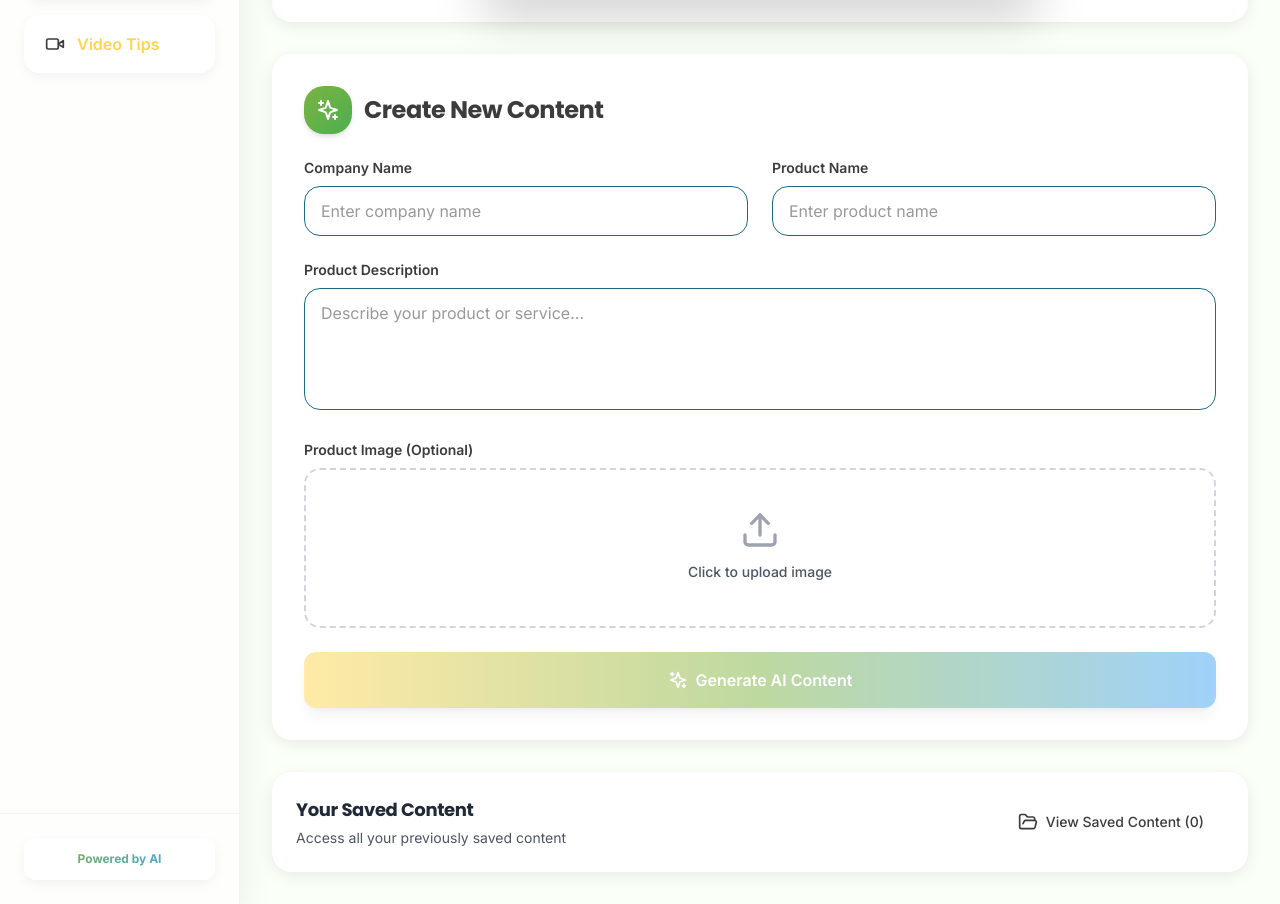
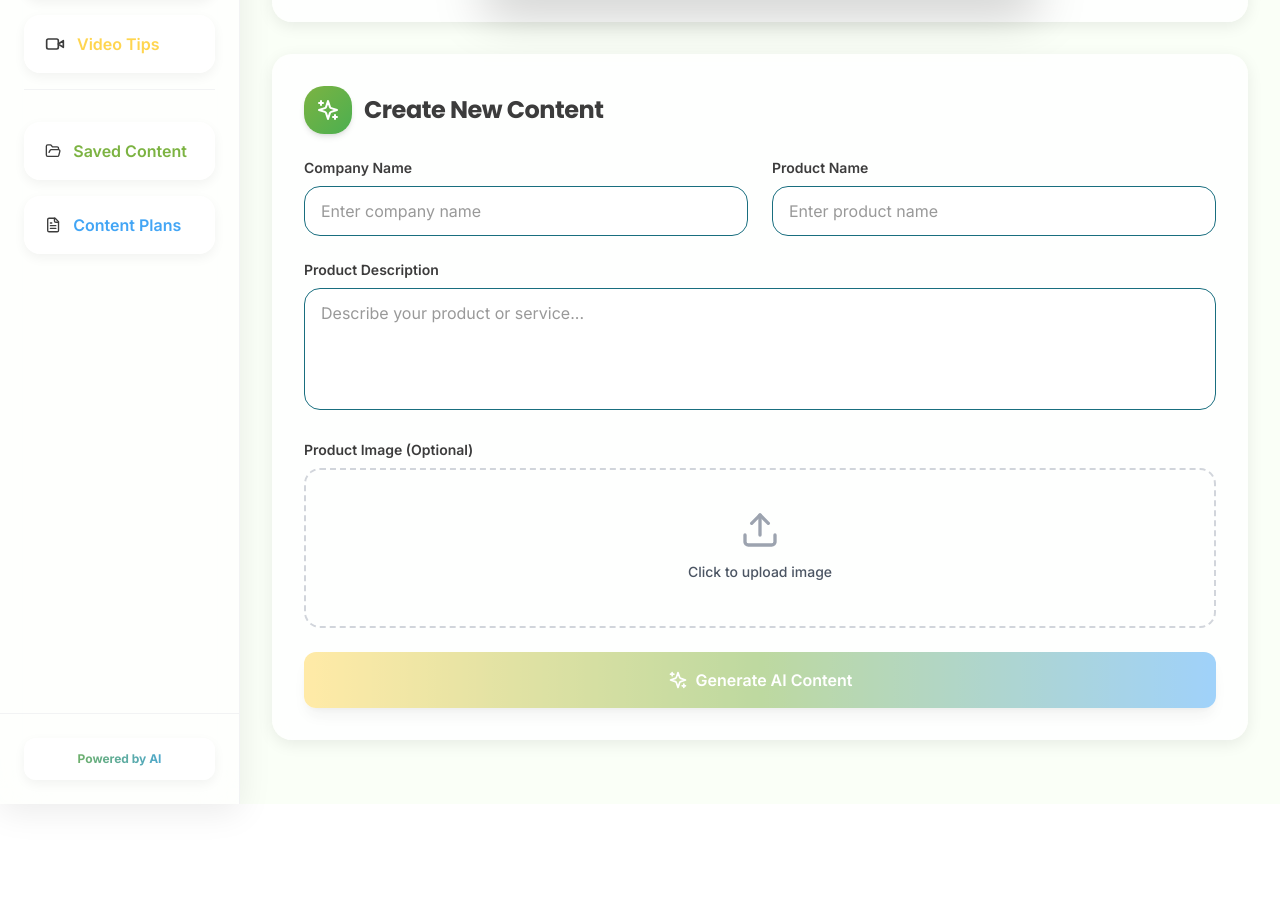
Before and after one commit to shivaanikrish-ops/boltdesign2, a React (Vite) app: page / in a window 1280 px wide. Shown: the part 402-1306 px from the top of the page. After the commit the page ends 1206 px from the top, so only its background shows below. Built offline with nearby package versions, Linux system fonts and the light colour scheme; no server answers; the database is empty.

Commit message:
Updated App.tsx

```diff
--- a/src/App.tsx
+++ b/src/App.tsx
@@ -1,5 +1,5 @@
 import { useState, useEffect } from 'react';
-import { Sparkles, CalendarDays, Video, Lightbulb, Save, FolderOpen } from 'lucide-react';
+import { Sparkles, CalendarDays, Video, Lightbulb, Save, FolderOpen, FileText } from 'lucide-react';
 import { InputSection } from './components/InputSection';
 import { CaptionSelector } from './components/CaptionSelector';
 import { HashtagDisplay } from './components/HashtagDisplay';
@@ -544,6 +544,48 @@ function App() {
             <Video className="w-5 h-5" />
             {!sidebarCollapsed && <span className="font-semibold text-[#FFD54F]">Video Tips</span>}
           </button>
+
+          <div className={`border-t border-gray-200/50 ${sidebarCollapsed ? 'mx-2' : 'mx-0'} pt-4`}></div>
+
+          <button
+            onClick={() => setShowSavedContentModal(true)}
+            className={`w-full flex items-center ${sidebarCollapsed ? 'justify-center' : 'gap-3'} px-5 py-4 rounded-2xl transition-all duration-300 transform hover:scale-105 glass-button`}
+            title={sidebarCollapsed ? 'Saved Content' : ''}
+          >
+            <FolderOpen className="w-5 h-5" />
+            {!sidebarCollapsed && (
+              <div className="flex items-center justify-between w-full">
+                <span className="font-semibold text-[#7CB342]">Saved Content</span>
+                {contentHistory.length > 0 && (
+                  <span className="text-xs bg-[#7CB342] text-white rounded-full px-2 py-0.5">{contentHistory.length}</span>
+                )}
+              </div>
+            )}
+          </button>
+
+          <button
+            onClick={() => {
+              setCurrentView('strategy');
+              setTimeout(() => {
+                const plansSection = document.getElementById('content-plans-section');
+                if (plansSection) {
+                  plansSection.scrollIntoView({ behavior: 'smooth' });
+                }
+              }, 100);
+            }}
+            className={`w-full flex items-center ${sidebarCollapsed ? 'justify-center' : 'gap-3'} px-5 py-4 rounded-2xl transition-all duration-300 transform hover:scale-105 glass-button`}
+            title={sidebarCollapsed ? 'Content Plans' : ''}
+          >
+            <FileText className="w-5 h-5" />
+            {!sidebarCollapsed && (
+              <div className="flex items-center justify-between w-full">
+                <span className="font-semibold text-[#42A5F5]">Content Plans</span>
+                {contentPlans.length > 0 && (
+                  <span className="text-xs bg-[#42A5F5] text-white rounded-full px-2 py-0.5">{contentPlans.length}</span>
+                )}
+              </div>
+            )}
+          </button>
         </nav>
         {!sidebarCollapsed && (
           <div className="p-6 border-t border-gray-200/50">
@@ -582,22 +624,6 @@ function App() {
                   onDeleteContent={handleDeleteContent}
                 />
                 <InputSection onGenerate={handleGenerate} isGenerating={isGenerating} />
-
-                <div className="card-float p-6 mt-6">
-                  <div className="flex items-center justify-between">
-                    <div>
-                      <h3 className="text-lg font-bold text-gray-800 mb-1">Your Saved Content</h3>
-                      <p className="text-sm text-gray-600">Access all your previously saved content</p>
-                    </div>
-                    <button
-                      onClick={() => setShowSavedContentModal(true)}
-                      className="btn-secondary flex items-center gap-2"
-                    >
-                      <FolderOpen className="w-5 h-5" />
-                      View Saved Content ({contentHistory.length})
-                    </button>
-                  </div>
-                </div>
               </>
             )}
 
--- a/src/components/ContentStrategySection.tsx
+++ b/src/components/ContentStrategySection.tsx
@@ -92,7 +92,7 @@ export function ContentStrategySection({ onOpenPlanGenerator, onOpenSmartPlanner
       </div>
 
       {generatedPlans.length > 0 && (
-        <div className="space-y-4">
+        <div className="space-y-4" id="content-plans-section">
           <h3 className="text-2xl font-bold text-gray-900 mb-4">Your Generated Content Plans</h3>
           {generatedPlans.map((plan) => (
             <div key={plan.id} className="bg-white rounded-2xl p-6 shadow-sm border border-gray-200">
```
